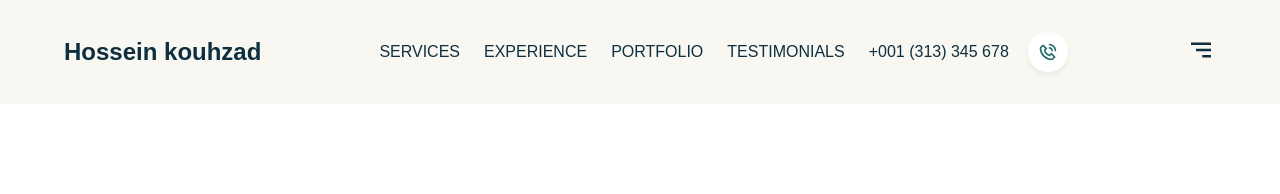
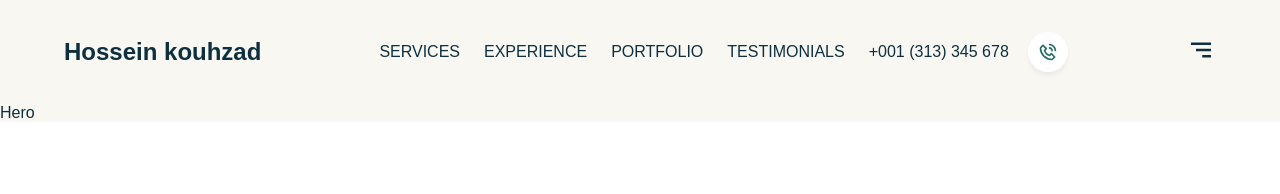
Before and after one commit to HKouhzad1991/HK-portfolio, a React (Vite) app: page / in a window 1280 px wide. Shown: the top 194 px of the page. Built offline with nearby package versions, Linux system fonts and the light colour scheme; a web font is replaced by a local one.

Commit message:
import hero section to app

```diff
--- a/src/App.jsx
+++ b/src/App.jsx
@@ -1,11 +1,13 @@
 import Header from "./components/Header/Header";
+import Hero from "./components/hero/Hero";
 import css from "./styles/app.module.scss";
 const App = () => {
   return (
     <div className={`bg-primary ${css.container}`}>
       <Header />
+      <Hero />
     </div>
-  )
+  );
 };
 
 export default App;
--- a/src/components/hero/Hero.jsx
+++ b/src/components/hero/Hero.jsx
@@ -0,0 +1,7 @@
+import React from "react";
+import css from "./Hero.module.scss";
+const Hero = () => {
+  return <section className={CSS.wrapper}>Hero</section>;
+};
+
+export default Hero;
```
